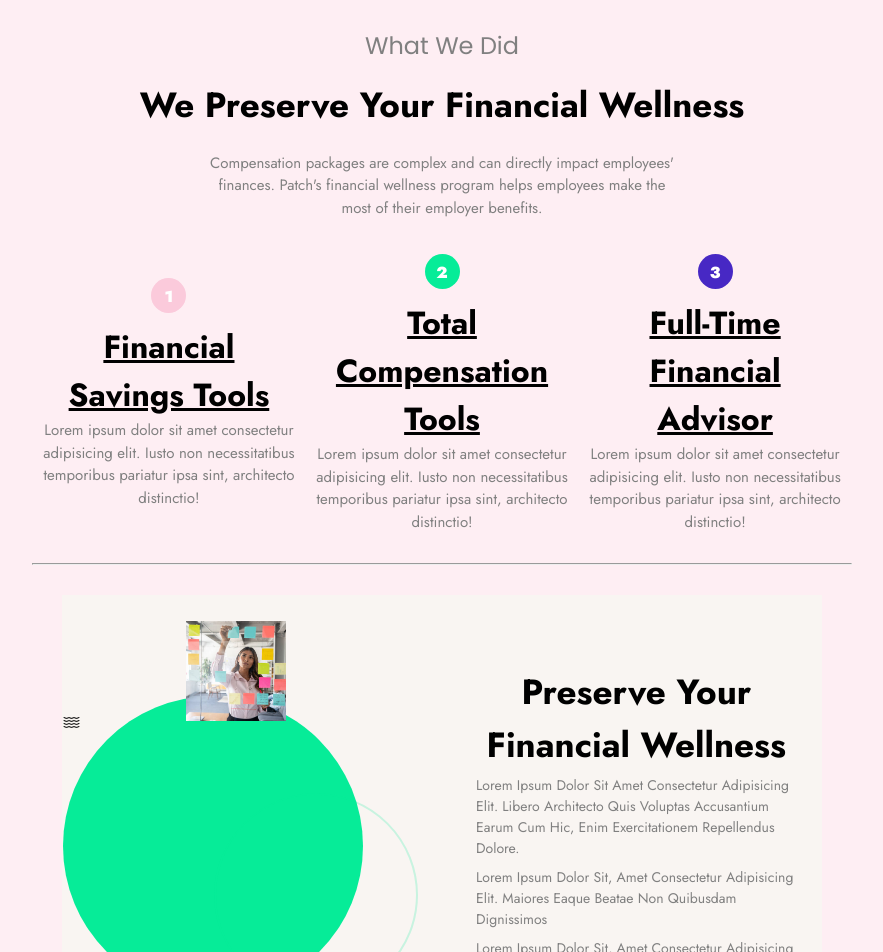
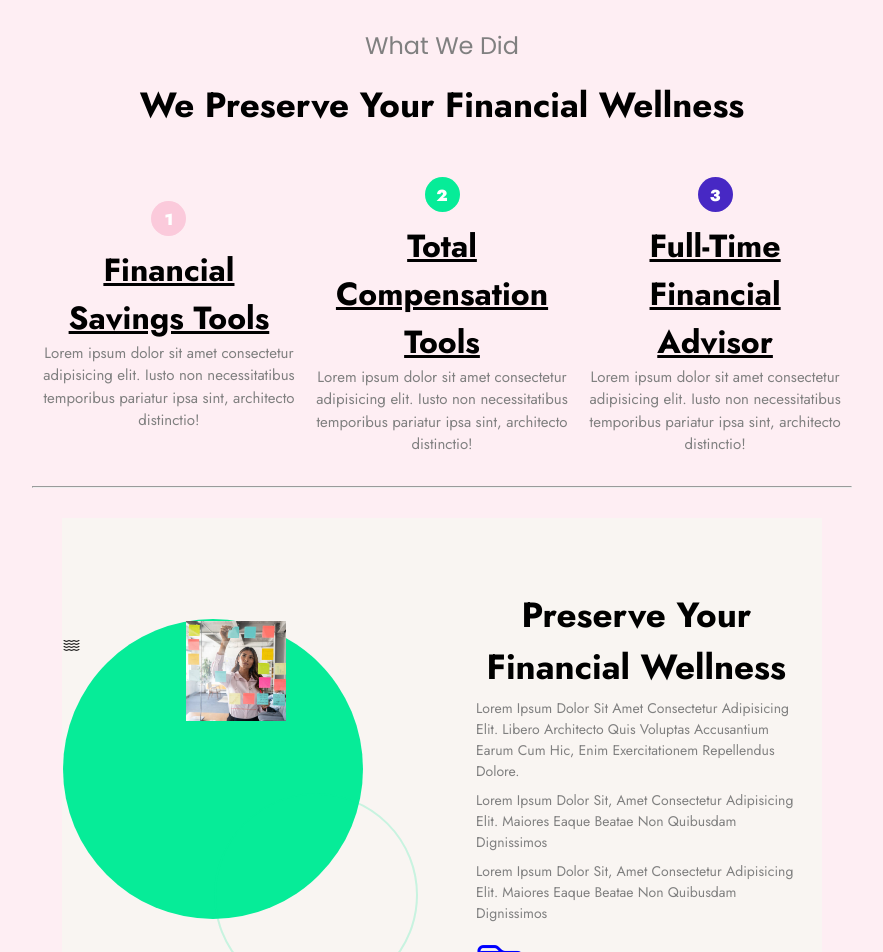
Before and after one commit to Tobi1019/Team-two, a plain HTML site: page index.html in a window 1280 px wide. Shown: the part 1107-2059 px from the top of the page, without its empty margins (198-1081 px from the left). Drawn offline with nearby package versions, Linux system fonts and the light colour scheme.

Commit message:
Update index.html

```diff
--- a/index.html
+++ b/index.html
@@ -59,9 +59,7 @@
                 <div class="row">
                     <div class="section-title">
                         <h2 data-title="What We Did" class="two">We Preserve Your Financial Wellness</h2>
-                        <p> Compensation packages are complex and can directly impact employees' <br>
-                            finances. Patch's financial wellness program helps employees make the <br>
-                            most of their employer benefits.</p>
+
                     </div>
                 </div>
                 <div class="row">
```
